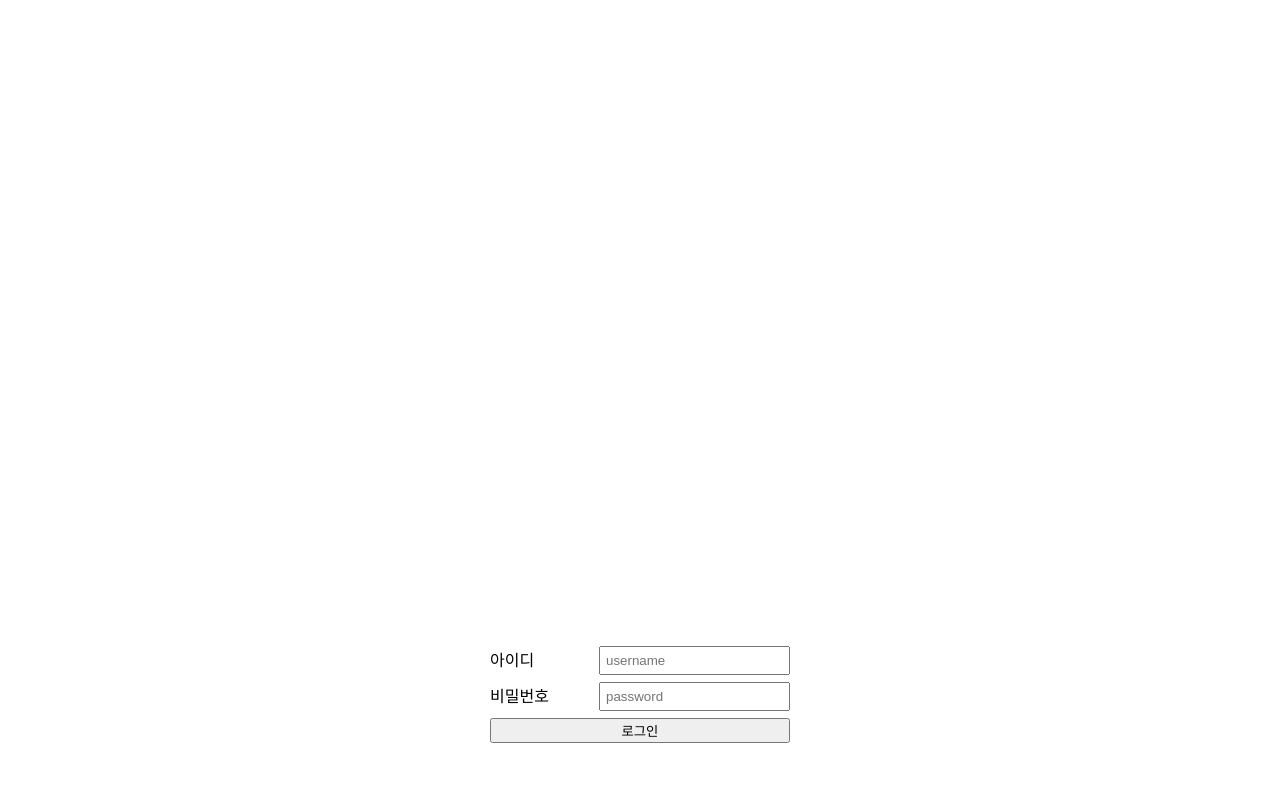
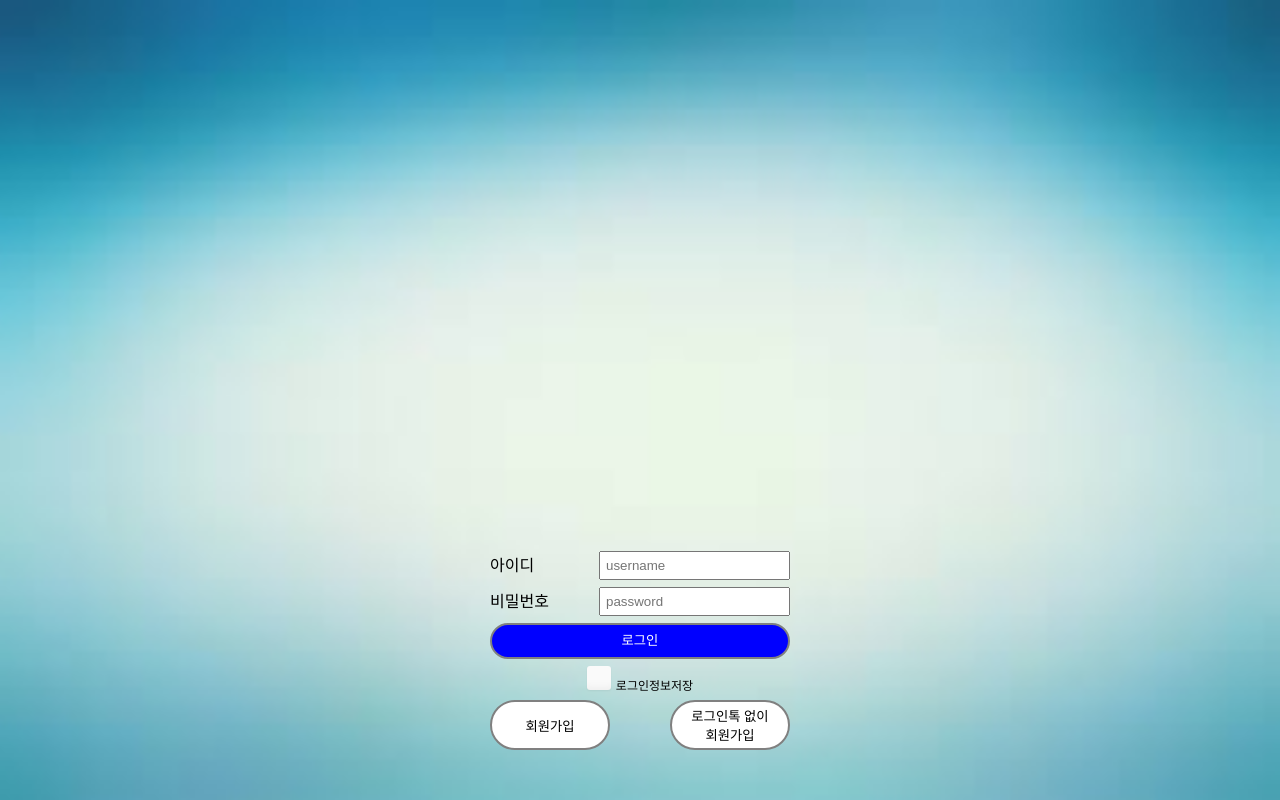
Before and after one commit to gyqls153/scall_practice, a plain HTML site: page index.html in a window 1280 px wide. Drawn offline with nearby package versions, Linux system fonts and the light colour scheme.

Commit message:
레이아웃 따라하는중
체크박스 레이아웃 연구중

```diff
--- a/index.html
+++ b/index.html
@@ -8,16 +8,27 @@
     <title>Document</title>
     <link rel="stylesheet" href="https://cdn.jsdelivr.net/npm/reset-css@5.0.1/reset.min.css">
     <style>
+        html {
+            height: 100%;
+            margin: 0;
+        }
         .clearfix::after {
         content: "";
         clear: both;
         display: block;
         }
+        .background--image {
+            background-image:url('maxresdefault.jpg');
+            height: 100%;
+            background-position: center;
+            background-repeat: no-repeat;
+            background-size: cover;
+            }
     </style>
 </head>
 <header>
 </header>
-<body>
+<body class="background--image">
         <div class="page">
             <div class="content">
                 <div class="content-header"></div>
@@ -48,7 +59,86 @@
                                 <input type="password" id="pwd" name="pwd" maxlength="20" placeholder="password" required>
                             </div>
                             <div class="class1">
-                                <button style="width:100%" type="submit" id="btn_login" >로그인</button>
+                                <button style="width:100%;
+                                color: white;
+                                line-height: 30px;
+                                text-align: center;
+                                background: blue;
+                                border: solid 2px grey;
+                                border-radius: 20px;" type="submit" id="" >로그인</button>
+                            </div>
+                            <div class="class1">
+                                <style>
+                                    .checkbox-container {
+                                        position: relative;
+                                        }
+
+                                        /*기존체크박스제거*/
+                                        .checkbox-container input[type="checkbox"] {
+                                        position: absolute;
+                                        width: 1px;
+                                        height: 1px;
+                                        padding: 0;
+                                        margin: -1px;
+                                        overflow: hidden;
+                                        clip:rect(0,0,0,0);
+                                        border: 0
+                                        }
+                                        /*기존체크박스제거*/
+                                        .checkbox-container input[type="checkbox"] + label {
+                                        display: inline-block;
+                                        position: relative;
+                                        cursor: pointer;
+                                        -webkit-user-select: none;
+                                        -moz-user-select: none;
+                                        -ms-user-select: none;
+                                        user-select: none;
+                                        }
+                                        /*새로운 체크박스 레이아웃*/
+                                        .checkbox-container input[type="checkbox"] + label:before {
+                                        content: ' ';
+                                        display: inline-block;
+                                        width: 24px;
+                                        height: 24px;
+                                        line-height: 24px;
+                                        margin: 0 5px 0 0;
+                                        background: #fafafa;
+                                        border: 0px solid #cacece;
+                                        border-radius: 3px;
+                                        box-shadow: 0px 1px 2px rgba(0,0,0,0.05), inset 0px -15px 10px -12px rgba(0,0,0,0.05);
+                                        }
+                                        /*새로운 체크박스 레이아웃*/
+                                        .checkbox-container input[type="checkbox"] + label:active:before,
+                                        .checkbox-container input[type="checkbox"]:checked + label:active:before {
+                                                box-shadow: 0px 1px 2px rgba(0,0,0,0.05), inset 0px 1px 3px rgba(0,0,0,0.1);
+
+                                        }
+
+                                        .checkbox-container input[type="checkbox"]:checked + label:before {
+                                        content: '\2713';
+                                        color: white;
+                                        background: #42ff9f3d;
+                                        border-color: #adb8c0;
+                                        box-shadow: 0px 1px 2px rgba(0,0,0,0.05), inset 0px -15px 10px -12px rgba(0,0,0,0.05);
+                                        }
+                                </style>
+                                <div class="checkbox-container">
+                                    <input type="checkbox" id="is-check">
+                                    <label for="is-check" style="font-size: 12px;">로그인정보저장</label>
+                                </div>
+                            </div>
+                            <style>
+                                .div_temp_style_00000001 > button {
+                                    width:40%;
+                                    height:50px;
+                                    background: white;
+                                    border: solid 2px grey;
+                                    border-radius: 40px;
+                                }
+                            </style>
+                            <div class="div_temp_style_00000001">
+                                <button style="float:left" type="submit" id="" >회원가입</button>
+                                <button style="float:right;"type="submit" id="" >로그인톡 없이<br>회원가입</button>
                             </div>
                         </form>
                     </section>
```
Also changed, not shown: maxresdefault.jpg (added).
